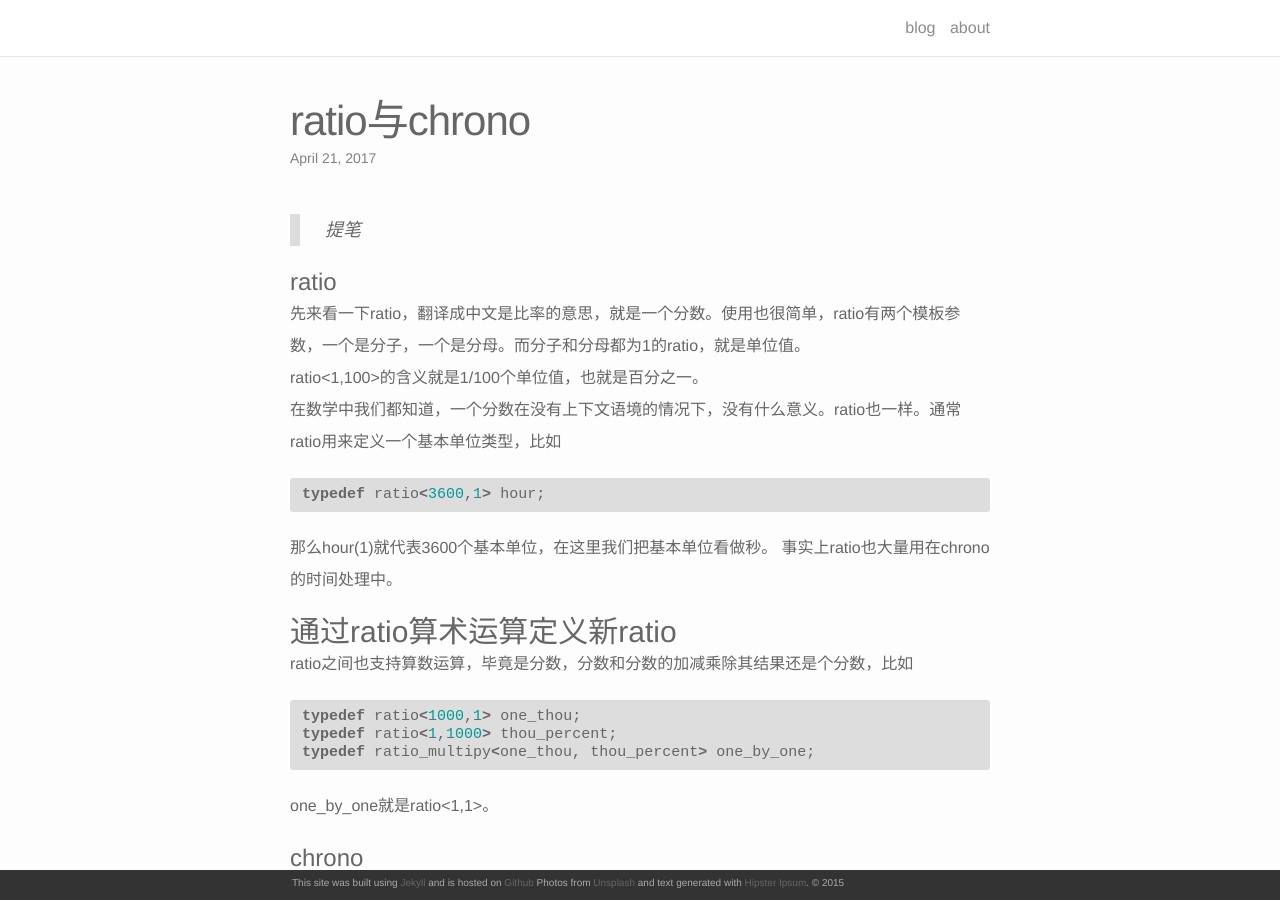
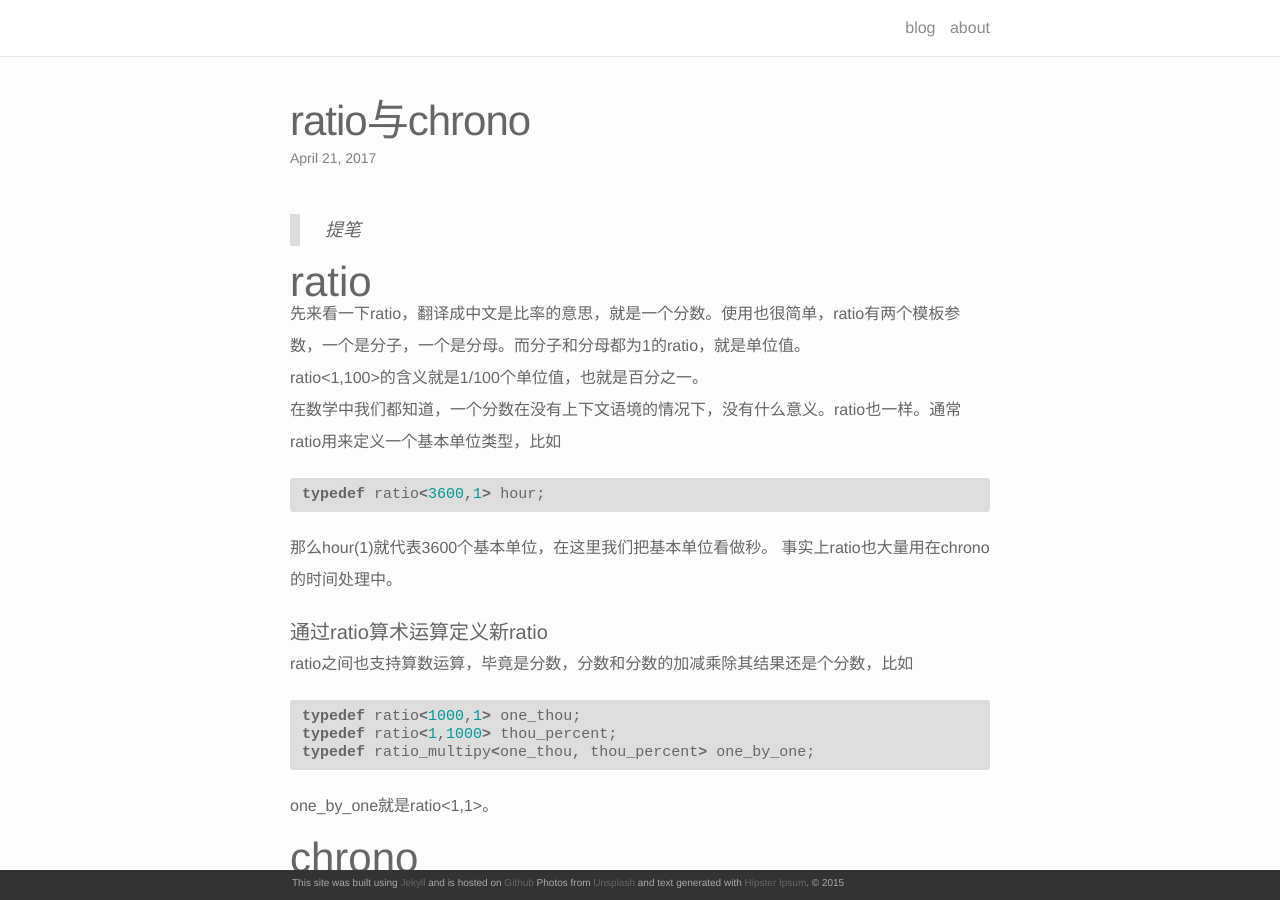
Before and after one commit to bournex/bournex.github.io, a Jekyll site: the page built from _posts/2017-04-21-title.markdown, in a window 1280 px wide and 900 px high. Built offline with Jekyll 4.4.1, drawn with Linux system fonts in a browser that asks for light colours; nearby versions of some CDN libraries.

Commit message:
change format

```diff
--- a/_posts/2017-04-21-title.markdown
+++ b/_posts/2017-04-21-title.markdown
@@ -6,7 +6,7 @@ description: c++11 之 ratio & chrono
 >
 提笔
 
-# ratio
+## ratio ##
 先来看一下ratio，翻译成中文是比率的意思，就是一个分数。使用也很简单，ratio有两个模板参数，一个是分子，一个是分母。而分子和分母都为1的ratio，就是单位值。
 ratio<1,100>的含义就是1/100个单位值，也就是百分之一。
 在数学中我们都知道，一个分数在没有上下文语境的情况下，没有什么意义。ratio也一样。通常ratio用来定义一个基本单位类型，比如
@@ -15,7 +15,7 @@ typedef ratio<3600,1> hour;
 {% endhighlight %}
 那么hour(1)就代表3600个基本单位，在这里我们把基本单位看做秒。
 事实上ratio也大量用在chrono的时间处理中。
-### 通过ratio算术运算定义新ratio
+#### 通过ratio算术运算定义新ratio ####
 ratio之间也支持算数运算，毕竟是分数，分数和分数的加减乘除其结果还是个分数，比如
 {% highlight c++ %}
 typedef ratio<1000,1> one_thou;
@@ -24,10 +24,10 @@ typedef ratio_multipy<one_thou, thou_percent> one_by_one;
 {% endhighlight %}
 one_by_one就是ratio<1,1>。
 
-# chrono
+## chrono ##
 chrono是c++11的计时库
 首先我们来看看chrono中的几种类型。
-## duration
+### duration ###
 顾名思义，是时间段的含义，是指从一个时刻到另一个时刻之间的差距。他的定义如下
 {% highlight c++ %}
 template<class Rep, class Period> class duration;
@@ -55,7 +55,7 @@ seconds one_day_and_one_hour = duration_cast<seconds>(one_day + hours(1));
 {% endhighlight %}
 one_day_and_one_hour.count()就是90000秒。
 
-### 不同精度的duration转换
+#### 不同精度的duration转换 ####
 有的时候我们需要从高精度向低精度转换，但是又不想丢掉精度数据。这就需要稍微变化一下duration_cast的模板参数，比如：
 {% highlight c++ %}
 microseconds sec(333);
@@ -68,7 +68,7 @@ chrono中共定义了6个duration，分别是nanoseconds、microseconds、millis
 typedef duration<long, ratio<1800,1>> half_hours;
 typedef duration<long, ratio<86400,1>> days;
 {% endhighlight %}
-### duration之间的运算
+#### duration之间的运算 ####
 不同的duration类型之间，无须cast即可以进行算数操作，这是因为duration中已经保存了对单位值的比率，只需要乘以或除以相应的比率，就可以进行运算，这在chrono中已经实现了。
 {% highlight c++ %}
 half_hours hh(3);
@@ -78,7 +78,9 @@ seconds total = hh + sec;	// total = 3*1800/1 + 1000 = 6400
 总体来说，还是比较简单的
 
 那现在基本已经掌握了duration的操作，我们再来看看下一个：
-### time_point 与clock
+
+### time_point 与clock ###
+
 顾名思义，时间点，得感谢标准委员会，名字起得都很到位。
 由于time_point和clock是相互引用的，所以这里还需要提前介绍一下下一个概念clock。
 clock是时钟，每个时钟都有一个起始时间，我们叫做epoch。在time_point的模板参数里，第一个就是clock类型，其实time_point就是为了引用clock的这个起始时间，毕竟我们说一个时间点，总得说明是相对哪个时间来算的啊。
@@ -117,7 +119,7 @@ system_clock::duration to_epoch = current.time_since_epoch();
 days day_to_epoch = duration_cast<days>(to_epoch);
 {% endhighlight %}
 第二句用到了我们前面自己创造的duration类型days，并获取到了从现在到epoch经过了多少天。是不是很好用？！
-### time_point与duration的运算
+#### time_point与duration的运算 ####
 time_point也进行了很多重载。比如，两个time_point做差，就会得到一个时间段duration。一个time_point加上或减去一个duration，就会得到另一个time_point。这些计算都符合常识认知，就不列举了。但显然，两个time_point相加这样的操作是不会有的，因为没什么实际意义。
 
 前面说了clock，在chrono中，定义了三种clock，system_clock、steady_clock、high_resolution_clock。
@@ -131,7 +133,7 @@ high_resolution_clock::time_point tp2 = high_resolution_clock::now();
 cout<<"code cost "<<duration_cast<milliseconds>(tp2 - tp1)<<" milliseconds"<<endl;
 {% endhighlight %}
 这里tp1和tp2做差时不要写错，不然结果会是负数了。
-### 实现自定义clock
+#### 实现自定义clock ####
 clock跟duration一样，也可以定义自己的clock。
 {% highlight c++ %}
 class century_clock
```
